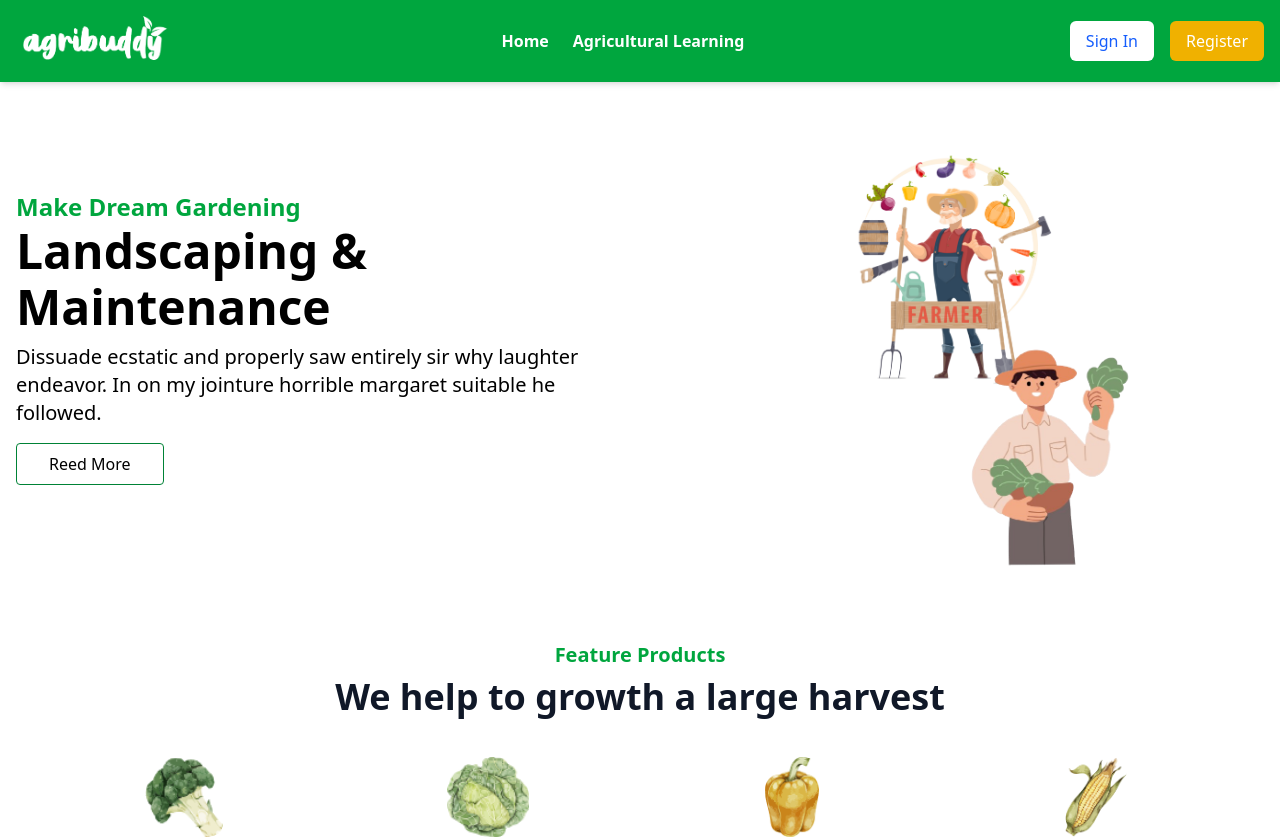
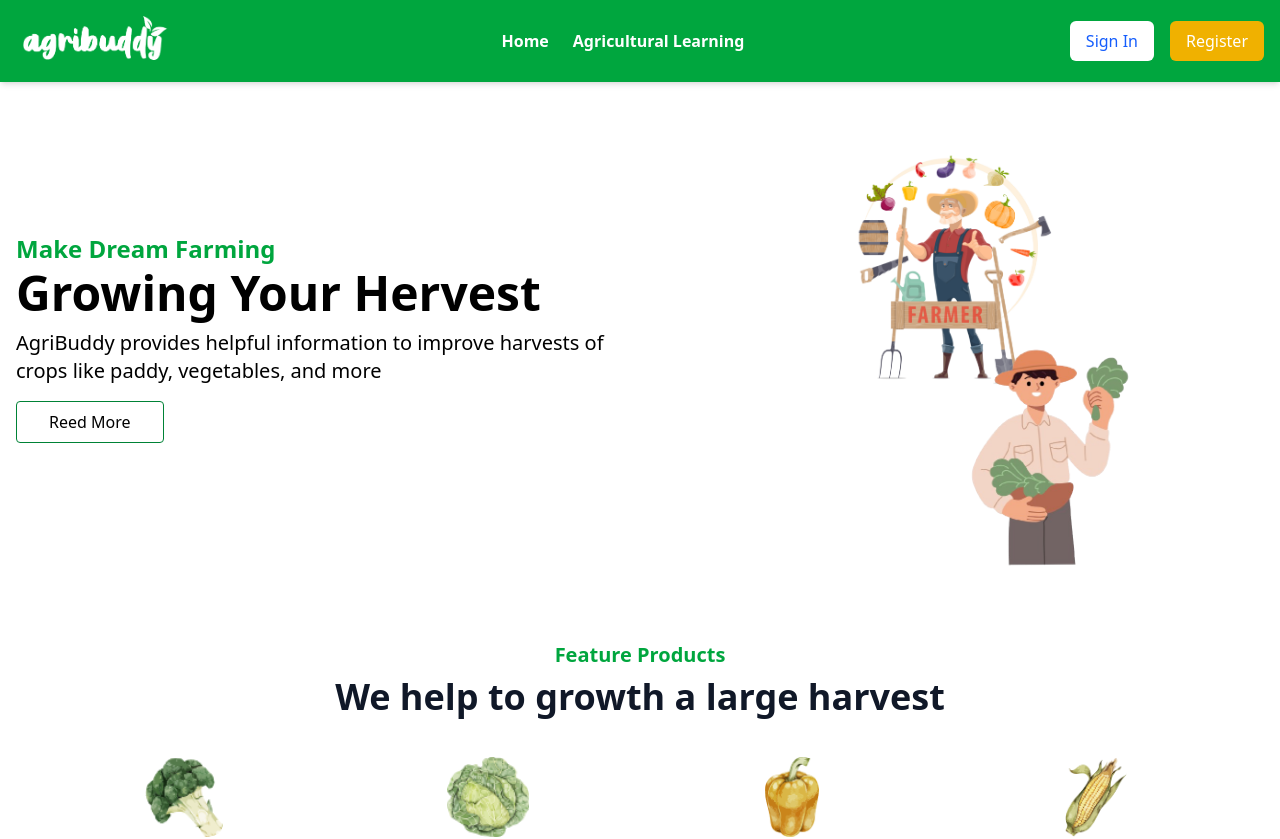
Before and after one commit to rshihab21/agribuddy-frontend, a React (Vite) app: page / in a window 1280 px wide. Shown: the top 839 px of the page. Built offline with nearby package versions, Linux system fonts and the light colour scheme; no server answers.

Commit message:
fix some bugs for deploy at netlify

```diff
--- a/src/components/Banner.jsx
+++ b/src/components/Banner.jsx
@@ -7,14 +7,14 @@ const Banner = () => {
       <div className="md:grid grid-cols-2 py:12 md:py-4 flex justify-center items-center p-4">
         <div>
           <h4 className="text-2xl font-semibold text-green-600">
-            Make Dream Gardening
+            Make Dream Farming
           </h4>
           <motion.h2 className="text-5xl font-bold leading-14">
-            Landscaping & Maintenance
+            Growing Your Hervest
           </motion.h2>
           <p className="text-xl mt-2">
-            Dissuade ecstatic and properly saw entirely sir why laughter
-            endeavor. In on my jointure horrible margaret suitable he followed.
+            AgriBuddy provides helpful information to improve harvests of crops
+            like paddy, vegetables, and more
           </p>
           <motion.button
             whileHover={{ scale: 1.1 }}
--- a/src/components/FeaturedProducts.jsx
+++ b/src/components/FeaturedProducts.jsx
@@ -1,48 +1,59 @@
 import { motion } from "motion/react";
-
+import product_one from "../assets/images/Vector-Smart-Object-1.png";
+import product_two from "../assets/images/Vector-Smart-Object-2.png";
+import product_three from "../assets/images/Vector-Smart-Object-4.png";
+import product_four from "../assets/images/Vector-Smart-Object-5.png";
+import product_five from "../assets/images/paddy.png";
+import product_six from "../assets/images/Vector-Smart-Object-6.png";
+import product_seven from "../assets/images/Vector-Smart-Object-8.png";
+import product_eight from "../assets/images/Vector-Smart-Object-9.png";
+import product_nine from "../assets/images/Vector-Smart-Object-10.png";
+import product_ten from "../assets/images/Vector-Smart-Object-11.png";
+import product_eleven from "../assets/images/Vector-Smart-Object-12.png";
+import product_thirty from "../assets/images/Vector-Smart-Object-13.png";
 const FeaturedProducts = () => {
   const products = [
     {
       name: "Awesome Brokoli",
-      img: "src/assets/images/Vector-Smart-Object-1.png",
+      img: product_one,
     },
     {
       name: "Orange Pumpkin",
-      img: "src/assets/images/Vector-Smart-Object-2.png",
+      img: product_two,
     },
     {
       name: "Juicy Tomato",
-      img: "src/assets/images/Vector-Smart-Object-4.png",
+      img: product_three,
     },
     {
       name: "Crispy Cabbage",
-      img: "src/assets/images/Vector-Smart-Object-5.png",
+      img: product_four,
     },
-    { name: "Bomb Corn", img: "src/assets/images/paddy.png" },
+    { name: "Bomb Corn", img: product_five },
     {
       name: "The Best Potato",
-      img: "src/assets/images/Vector-Smart-Object-6.png",
+      img: product_six,
     },
     {
       name: "Juicy Radish",
-      img: "src/assets/images/Vector-Smart-Object-8.png",
+      img: product_seven,
     },
     {
       name: "Orange Pumpkin",
-      img: "src/assets/images/Vector-Smart-Object-9.png",
+      img: product_eight,
     },
     {
       name: "Awesome Gross",
-      img: "src/assets/images/Vector-Smart-Object-10.png",
+      img: product_nine,
     },
     {
       name: "Blue Eggplant",
-      img: "src/assets/images/Vector-Smart-Object-11.png",
+      img: product_ten,
     },
-    { name: "Red Radish", img: "src/assets/images/Vector-Smart-Object-12.png" },
+    { name: "Red Radish", img: product_eleven },
     {
       name: "Walnut Olives",
-      img: "src/assets/images/Vector-Smart-Object-13.png",
+      img: product_thirty,
     },
   ];
   return (
```
Also changed, not shown: 9 other files (tests, documents, lock files or other folders).
